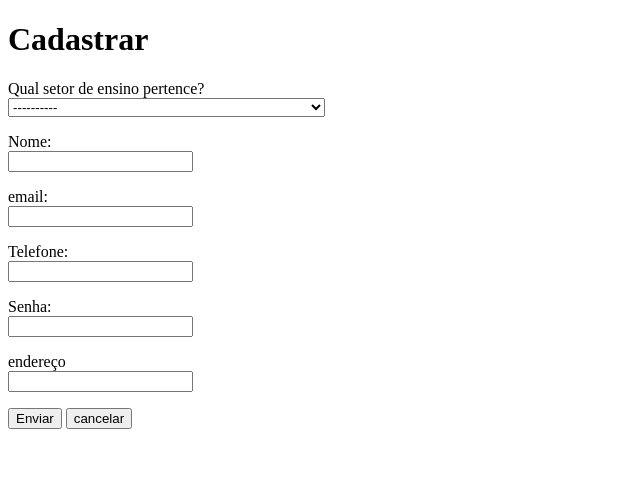
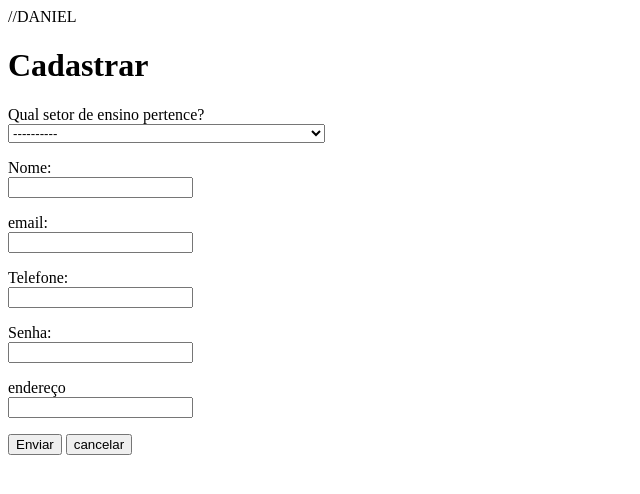
Before and after one commit to davirepost/Requerimento, a PHP site: page /cadastro_de_adm.php in a window 1280 px wide. Shown: the top 494 px of the page, without its empty margins (0-640 px from the left). Run offline with PHP 8.4, Linux system fonts and the light colour scheme; data that the repository does not hold is empty.

Commit message:
Update cadastro_de_adm.php

```diff
--- a/SIAPE/cadastro_de_adm.php
+++ b/SIAPE/cadastro_de_adm.php
@@ -1,4 +1,4 @@
-<!DOCTYPE html>
+<!DOCTYPE html> //DANIEL
 <html lang="en">
 <head>
     <meta charset="UTF-8">
```
